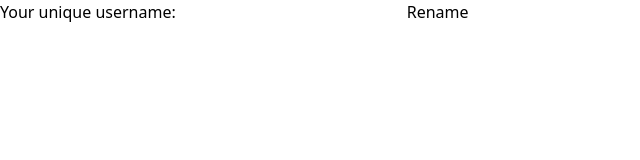
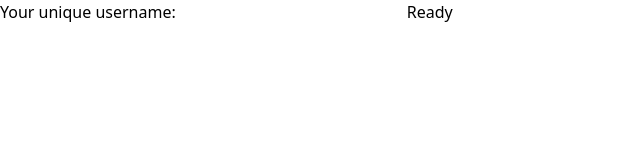
Before and after one commit to Jorewin/planning-poker, a React (Vite) app in the folder frontend/: page / in a window 1280 px wide. Shown: the top 160 px of the page, without its empty margins (0-640 px from the left). Built offline with nearby package versions, Linux system fonts and the light colour scheme.

Commit message:
change text

```diff
--- a/frontend/src/routes/Login.tsx
+++ b/frontend/src/routes/Login.tsx
@@ -37,7 +37,7 @@ const Login = () => {
         onClick={handleSubmit}
         disabled={isDisabled}
       >
-        Rename
+        Ready
       </button>
     </div>
   );
```
